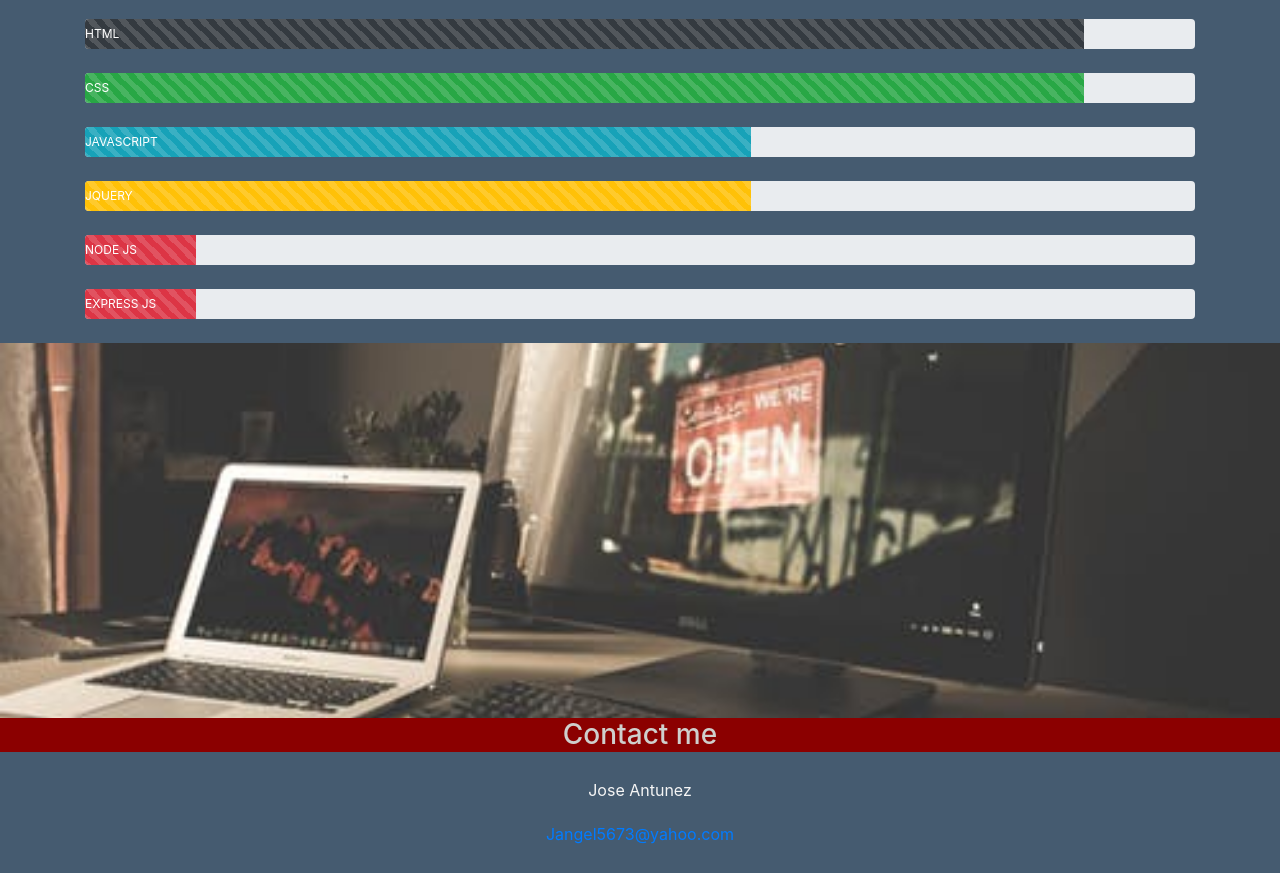
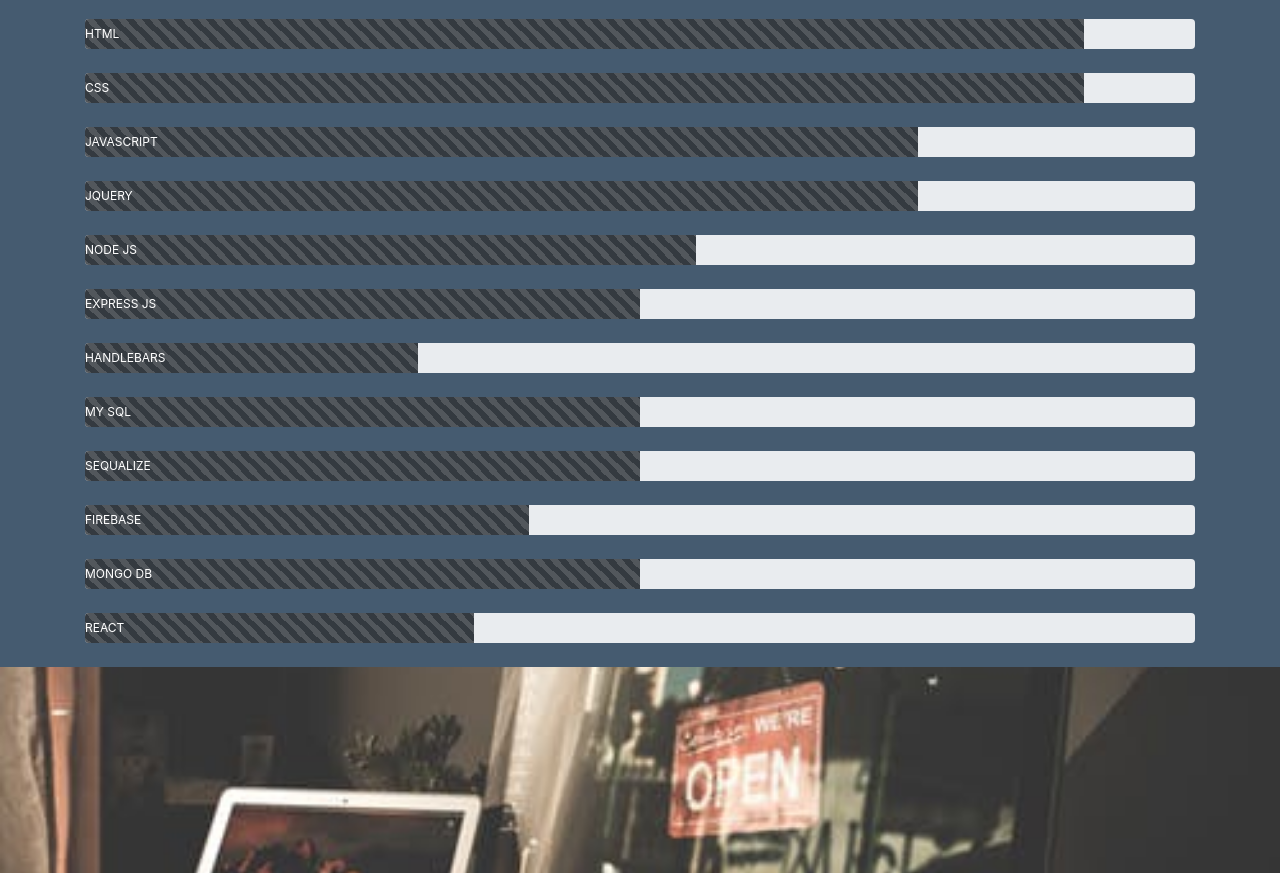
Before and after one commit to JoseAntunez81/JA-Portfolio, a plain HTML site: page index.html in a window 1280 px wide. Shown: the part 1082-1955 px from the top of the page. Drawn offline with nearby package versions, Linux system fonts and the light colour scheme.

Commit message:
Added more skils and projects

```diff
--- a/index.html
+++ b/index.html
@@ -102,24 +102,50 @@
                         </div><br>
 
                         <div class="progress" style="height: 30px;">
-                        <div class="progress-bar progress-bar-striped progress-bar-animated bg-success" role="progressbar" style="width: 90%" aria-valuenow="90" aria-valuemin="0" aria-valuemax="100"><span>CSS</span></div>
+                        <div class="progress-bar progress-bar-striped progress-bar-animated bg-dark" role="progressbar" style="width: 90%" aria-valuenow="90" aria-valuemin="0" aria-valuemax="100"><span>CSS</span></div>
                         </div><br>
 
                         <div class="progress" style="height: 30px;">
-                        <div class="progress-bar progress-bar-striped progress-bar-animated bg-info" role="progressbar" style="width: 60%" aria-valuenow="60" aria-valuemin="0" aria-valuemax="100"><span>JAVASCRIPT</span></div>
+                        <div class="progress-bar progress-bar-striped progress-bar-animated bg-dark" role="progressbar" style="width: 75%" aria-valuenow="60" aria-valuemin="0" aria-valuemax="100"><span>JAVASCRIPT</span></div>
                         </div><br>
 
                         <div class="progress" style="height: 30px;">
-                        <div class="progress-bar progress-bar-striped progress-bar-animated bg-warning" role="progressbar" style="width: 60%" aria-valuenow="60" aria-valuemin="0" aria-valuemax="100"><span>JQUERY</span></div>
+                        <div class="progress-bar progress-bar-striped progress-bar-animated bg-dark" role="progressbar" style="width: 75%" aria-valuenow="60" aria-valuemin="0" aria-valuemax="100"><span>JQUERY</span></div>
                         </div><br>
 
                         <div class="progress" style="height: 30px;">
-                        <div class="progress-bar progress-bar-striped progress-bar-animated bg-danger" role="progressbar" style="width: 10%" aria-valuenow="3" aria-valuemin="0" aria-valuemax="100"><span>NODE JS</span></div>
+                        <div class="progress-bar progress-bar-striped progress-bar-animated bg-dark" role="progressbar" style="width: 55%" aria-valuenow="3" aria-valuemin="0" aria-valuemax="100"><span>NODE JS</span></div>
                         </div><br>
 
                         <div class="progress" style="height: 30px;">
-                        <div class="progress-bar progress-bar-striped progress-bar-animated bg-danger" role="progressbar" style="width: 10%" aria-valuenow="3" aria-valuemin="0" aria-valuemax="100"><span>EXPRESS JS</span></div>
+                        <div class="progress-bar progress-bar-striped progress-bar-animated bg-dark" role="progressbar" style="width: 50%" aria-valuenow="3" aria-valuemin="0" aria-valuemax="100"><span>EXPRESS JS</span></div>
                         </div><br>
+
+                        <div class="progress text-left" style="height: 30px;">
+                        <div class="progress-bar progress-bar-striped progress-bar-animated bg-dark" role="progressbar" style="width: 30%" aria-valuenow="90" aria-valuemin="0" aria-valuemax="100"><span>HANDLEBARS</span></div>
+                        </div><br>
+
+                        <div class="progress text-left" style="height: 30px;">
+                        <div class="progress-bar progress-bar-striped progress-bar-animated bg-dark" role="progressbar" style="width: 50%" aria-valuenow="90" aria-valuemin="0" aria-valuemax="100"><span>MY SQL</span></div>
+                        </div><br>
+
+                        <div class="progress text-left" style="height: 30px;">
+                        <div class="progress-bar progress-bar-striped progress-bar-animated bg-dark" role="progressbar" style="width: 50%" aria-valuenow="90" aria-valuemin="0" aria-valuemax="100"><span>SEQUALIZE</span></div>
+                        </div><br>
+
+                        <div class="progress text-left" style="height: 30px;">
+                        <div class="progress-bar progress-bar-striped progress-bar-animated bg-dark" role="progressbar" style="width: 40%" aria-valuenow="90" aria-valuemin="0" aria-valuemax="100"><span>FIREBASE</span></div>
+                        </div><br>
+
+                        <div class="progress text-left" style="height: 30px;">
+                        <div class="progress-bar progress-bar-striped progress-bar-animated bg-dark" role="progressbar" style="width: 50%" aria-valuenow="90" aria-valuemin="0" aria-valuemax="100"><span>MONGO DB</span></div>
+                        </div><br>
+
+                        <div class="progress text-left" style="height: 30px;">
+                        <div class="progress-bar progress-bar-striped progress-bar-animated bg-dark" role="progressbar" style="width: 35%" aria-valuenow="90" aria-valuemin="0" aria-valuemax="100"><span>REACT</span></div>
+                        </div><br>
+
+
                 </div>
             </div>
         </div>
```
Also changed, not shown: portfolio.html (+19 -3 lines), assets/images/chat.jpeg (added), assets/images/news.jpeg (added).
